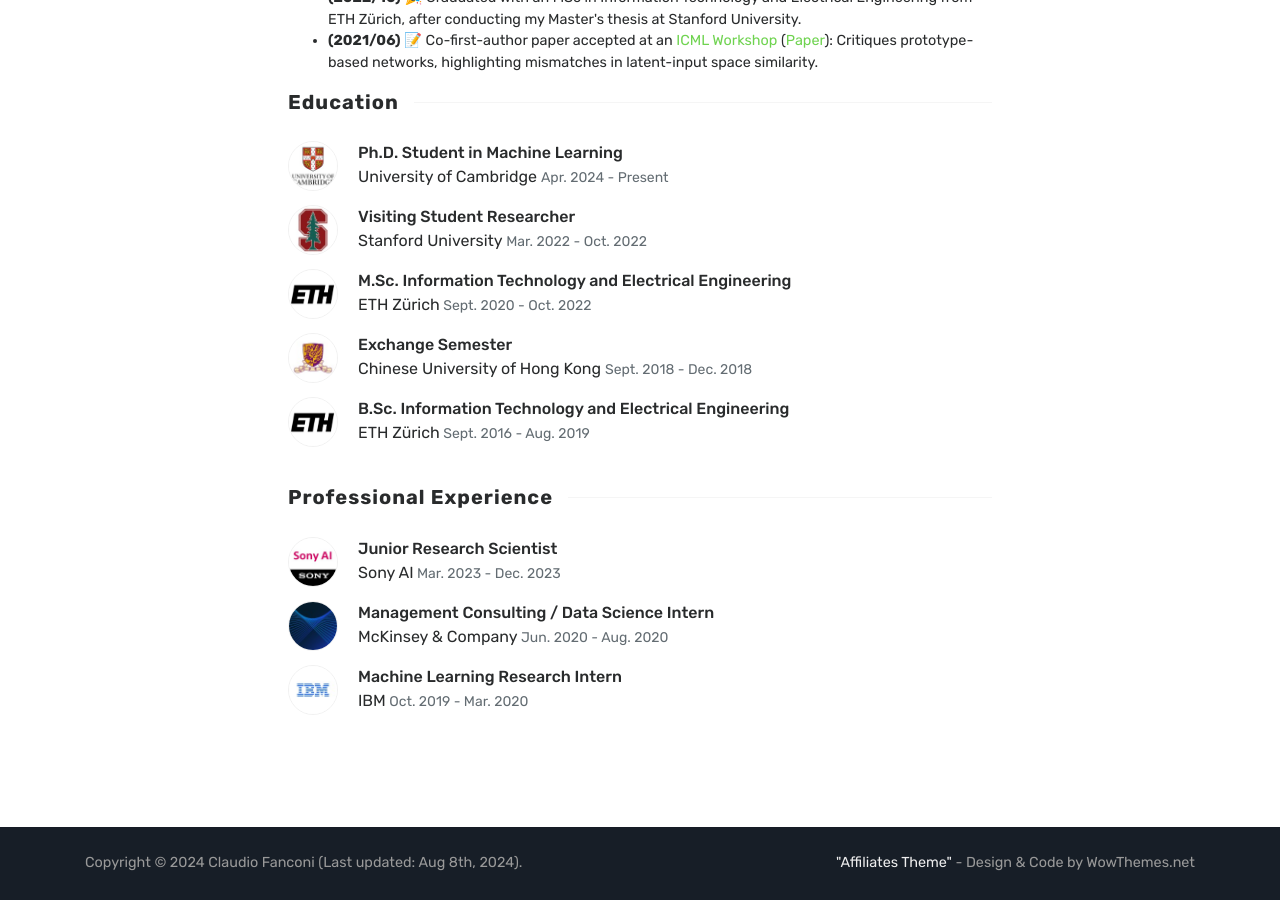
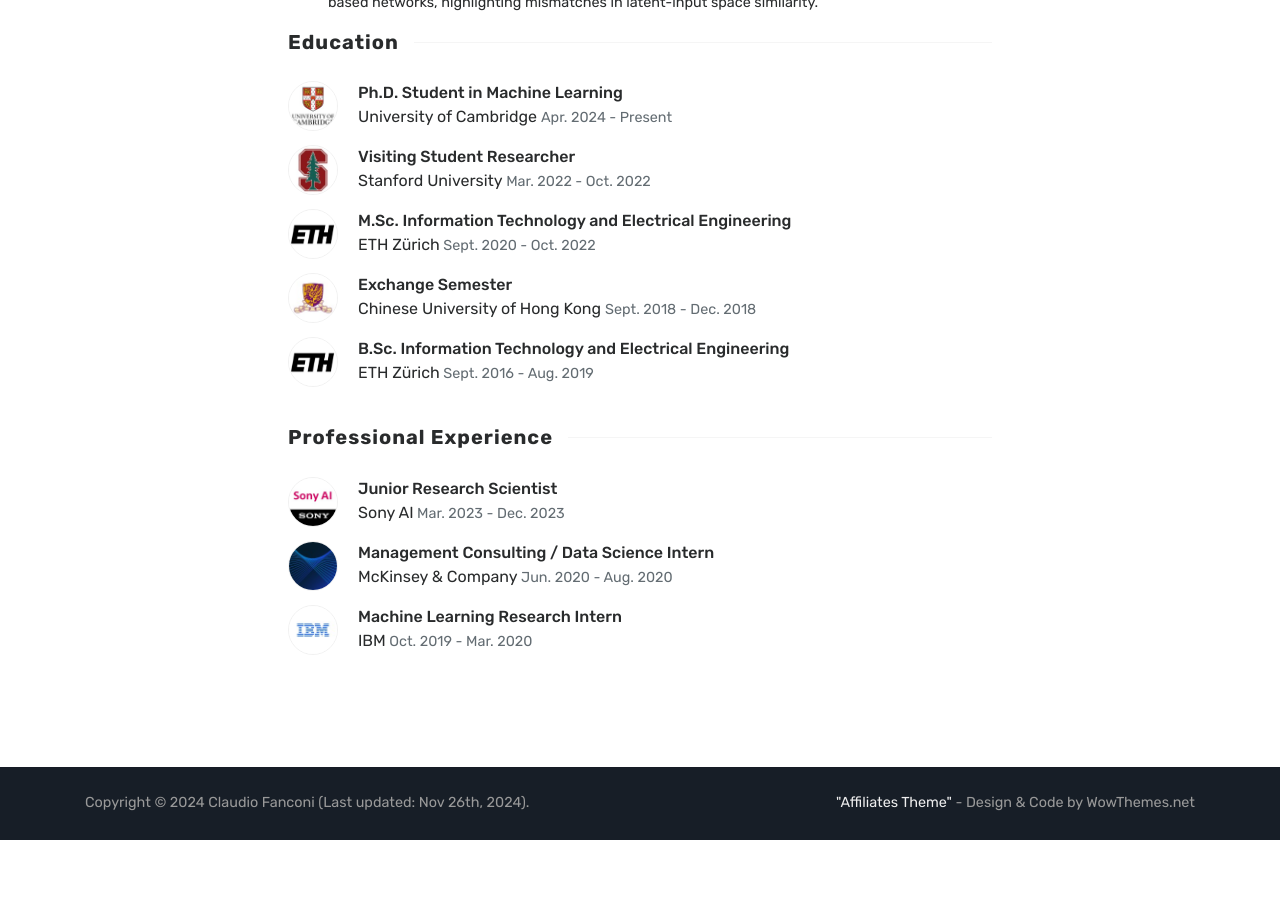
Before and after one commit to fanconic/fanconic.github.io, a Jekyll site: the page built from index.html, in a window 1280 px wide and 900 px high, scrolled down 1399 px. Built offline with Jekyll 4.4.1, drawn with Linux system fonts in a browser that asks for light colours; the list of posts is cut into pages by our own code; after the commit the page ends 2239 px from its top, so only the background shows below that.

Commit message:
corrected font size

```diff
--- a/_layouts/default.html
+++ b/_layouts/default.html
@@ -150,7 +150,7 @@
 
                 <div class="copyright">
                     <p class="pull-left">
-                        Copyright © {{ site.time | date: "%Y" }} Claudio Fanconi (Last updated: Aug 8th, 2024).
+                        Copyright © {{ site.time | date: "%Y" }} Claudio Fanconi (Last updated: Nov 26th, 2024).
                     </p>
                     <p class="pull-right">
                         <!-- Please, leave credit to author unless you own a commercial license: https://www.wowthemes.net/freebies-license/ -->
--- a/index.html
+++ b/index.html
@@ -14,7 +14,7 @@ title: Home
         <p class="degree">Ph.D. Student in Machine Learning, University of Cambridge</p>
 
         <br />
-        <p class="bio">
+        <p class="bio" style="font-size: 0.9em;">
             Hello! I am first year Ph.D. student in Machine Learning and AI for Medicine at the <a
                 href="https://www.cam.ac.uk/">University of
                 Cambridge</a> advised by <a href="https://www.vanderschaar-lab.com/prof-mihaela-van-der-schaar/">Mihaela
@@ -31,9 +31,10 @@ title: Home
             <br />(ii) using machine learning to understand human decision-making
             <br />(iii) the alignment of large language models (LLMs).
 
-        <p class="bio">Reach out to me with anything you want to talk about!</p>
+        <p class="bio" style="font-size: 0.9em;">Reach out to me with anything you want to talk about!</p>
 
-        <p class="bio">Additionally, please check out the <a href="https://fanconi.org">Fanconi Cancer Foundation</a>
+        <p class="bio" style="font-size: 0.9em;">Additionally, please check out the <a
+                href="https://fanconi.org">Fanconi Cancer Foundation</a>
             and their initiatives against Fanconi Anemia.</p>
         <br />
 
@@ -105,29 +106,29 @@ title: Home
             <img class="rounded-circle img-responsive pull-left"
                 src="{{ site.baseurl }}/assets/images/about/cambridge.jpeg" alt="University of Cambridge">
             <p><span style="font-weight: 500;">Ph.D. Student in Machine Learning</span><br />University of Cambridge
-                <span class="text-muted" style="font-size: 14px;"> Apr. 2024 - Present</span>
+                <span class="text-muted" style="font-size: 0.9em;"> Apr. 2024 - Present</span>
             </p>
             <img class="rounded-circle img-responsive pull-left"
                 src="{{ site.baseurl }}/assets/images/about/stanford.jpeg" alt="Stanford University">
             <p><span style="font-weight: 500;">Visiting Student Researcher</span><br />Stanford
                 University
-                <span class="text-muted" style="font-size: 14px;"> Mar. 2022 - Oct. 2022</span>
+                <span class="text-muted" style="font-size: 0.9em;"> Mar. 2022 - Oct. 2022</span>
             </p>
             <img class="rounded-circle img-responsive pull-left" src="{{ site.baseurl }}/assets/images/about/e2.png"
                 alt="ETH Zürich">
             <p><span style="font-weight: 500;">M.Sc. Information Technology and Electrical
                     Engineering</span><br />ETH
-                Zürich<span class="text-muted" style="font-size: 14px;"> Sept. 2020 - Oct. 2022</span></p>
+                Zürich<span class="text-muted" style="font-size: 0.9em;"> Sept. 2020 - Oct. 2022</span></p>
             <img class="rounded-circle img-responsive pull-left" src="{{ site.baseurl }}/assets/images/about/chuk.jpeg"
                 alt="Chinese University of Hong Kong">
             <p><span style="font-weight: 500;">Exchange Semester</span><br />Chinese University of Hong Kong
-                <span class="text-muted" style="font-size: 14px;"> Sept. 2018 - Dec. 2018</span>
+                <span class="text-muted" style="font-size: 0.9em;"> Sept. 2018 - Dec. 2018</span>
             </p>
             <img class="rounded-circle img-responsive pull-left" src="{{ site.baseurl }}/assets/images/about/e2.png"
                 alt="ETH Zürich">
             <p><span style="font-weight: 500;">B.Sc. Information Technology and Electrical
                     Engineering</span><br />ETH
-                Zürich<span class="text-muted" style="font-size: 14px;"> Sept. 2016 - Aug. 2019</span></p>
+                Zürich<span class="text-muted" style="font-size: 0.9em;"> Sept. 2016 - Aug. 2019</span></p>
         </div>
         <br />
         <div class="wrapintro-title">
@@ -137,15 +138,15 @@ title: Home
             <img class="rounded-circle img-responsive pull-left"
                 src="{{ site.baseurl }}/assets/images/about/sonyai.jpeg" alt="Sony AI">
             <p><span style="font-weight: 500;">Junior Research Scientist</span><br /> Sony AI<span class="text-muted"
-                    style="font-size: 14px;"> Mar. 2023 - Dec. 2023</span></p>
+                    style="font-size: 0.9em;"> Mar. 2023 - Dec. 2023</span></p>
             <img class="rounded-circle img-responsive pull-left" src="{{ site.baseurl }}/assets/images/about/mck.jpeg"
                 alt="McKinsey & Company">
             <p><span style="font-weight: 500;">Management Consulting / Data Science Intern</span><br />McKinsey &
-                Company<span class="text-muted" style="font-size: 14px;"> Jun. 2020 - Aug. 2020</span></p>
+                Company<span class="text-muted" style="font-size: 0.9em;"> Jun. 2020 - Aug. 2020</span></p>
             <img class="rounded-circle img-responsive pull-left" src="{{ site.baseurl }}/assets/images/about/ibm.jpeg"
                 alt="IBM">
             <p><span style="font-weight: 500;">Machine Learning Research Intern</span><br />IBM<span class="text-muted"
-                    style="font-size: 14px;"> Oct. 2019 - Mar. 2020</span></p>
+                    style="font-size: 0.9em;"> Oct. 2019 - Mar. 2020</span></p>
         </div>
     </div>
 </section>
```
